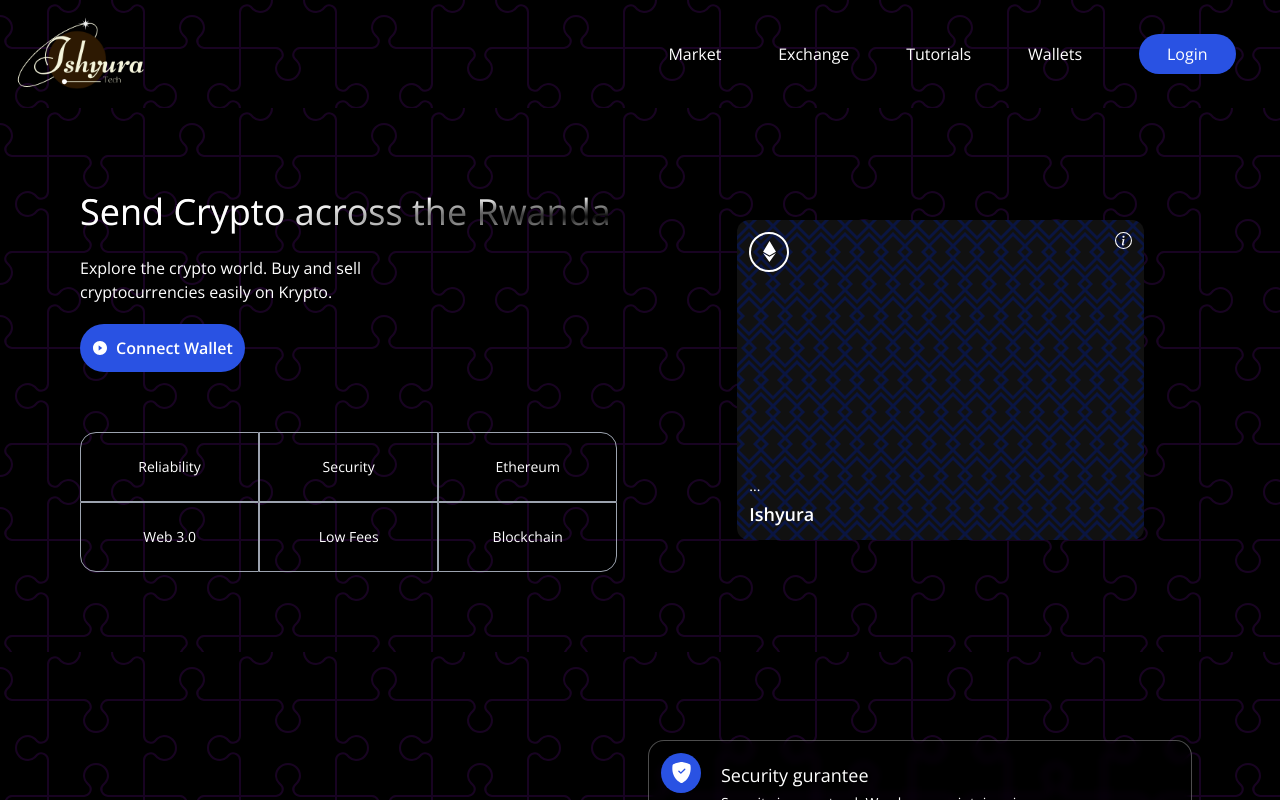
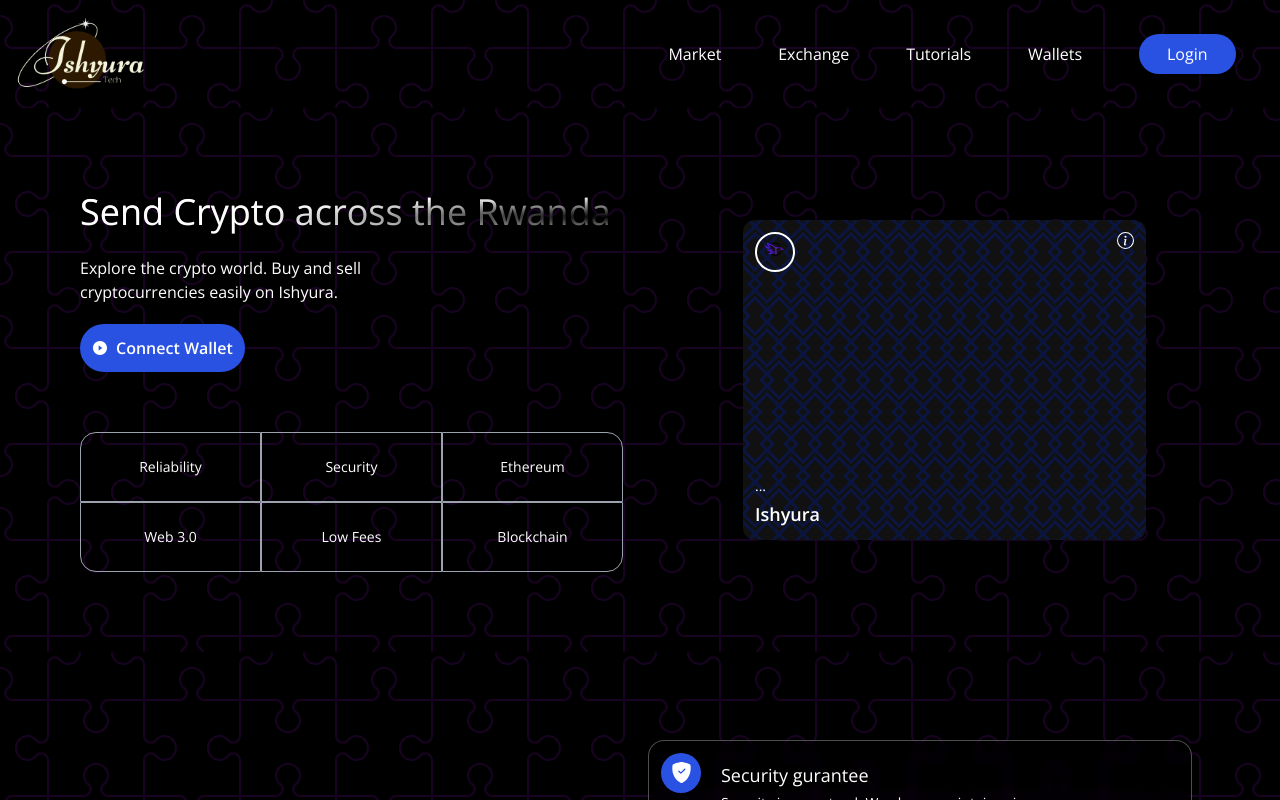
Before and after one commit to chainerprince/thentic_nft, a React (Vite) app: page / in a window 1280 px wide. Shown: the top 800 px of the page. Built offline with nearby package versions, Linux system fonts and the light colour scheme.

Commit message:
done with ishyura client

```diff
--- a/index.html
+++ b/index.html
@@ -2,7 +2,7 @@
 <html lang="en">
   <head>
     <meta charset="UTF-8" />
-    <link rel="icon" type="image/svg+xml" href="/src/i.png" />
+    <link rel="icon" type="image/svg+xml" href="/src/favicon.svg" />
     <meta name="viewport" content="width=device-width, initial-scale=1.0" />
     <title>Ishyura | Client </title>
   </head>
--- a/src/components/Welcome.jsx
+++ b/src/components/Welcome.jsx
@@ -3,7 +3,7 @@
 import { SiEthereum } from "react-icons/si";
 import { BsInfoCircle } from "react-icons/bs";
 const companyCommonStyles = "min-h-[70px] sm:px-0 px-2 sm:min-w-[120px] flex justify-center items-center border-[0.5px] border-gray-400 text-sm font-light text-white";
-
+import favicon from "../favicon.svg"
 import {TransactionContext} from "../context/TransactionContext"
 
 import { shortenAddress } from "../utils/shortenAddress";
@@ -43,7 +43,7 @@
                     Send Crypto  across the Rwanda
                 </h1>
                 <p className="text-left mt-5 text-white font-light md:w-9/12 w-11/12 text-base">
-                    Explore the crypto world. Buy and sell cryptocurrencies easily on Krypto.
+                    Explore the crypto world. Buy and sell cryptocurrencies easily on Ishyura.
                 </p>
                 {
                   !currentAccount &&
@@ -83,7 +83,8 @@
                         <div className="flex justify-between flex-col w-full h-full">
                         <div className="flex justify-between items-start">
                 <div className="w-10 h-10 rounded-full border-2 border-white flex justify-center items-center">
-                  <SiEthereum fontSize={21} color="#fff" />
+                  {/* <SiEthereum fontSize={21} color="#fff" /> */}
+                  <img src={favicon} alt="FAvorite Icons" />
                 </div>
                 <BsInfoCircle fontSize={17} color="#fff" />
               </div>
```
Also changed, not shown: src/favicon.svg.
